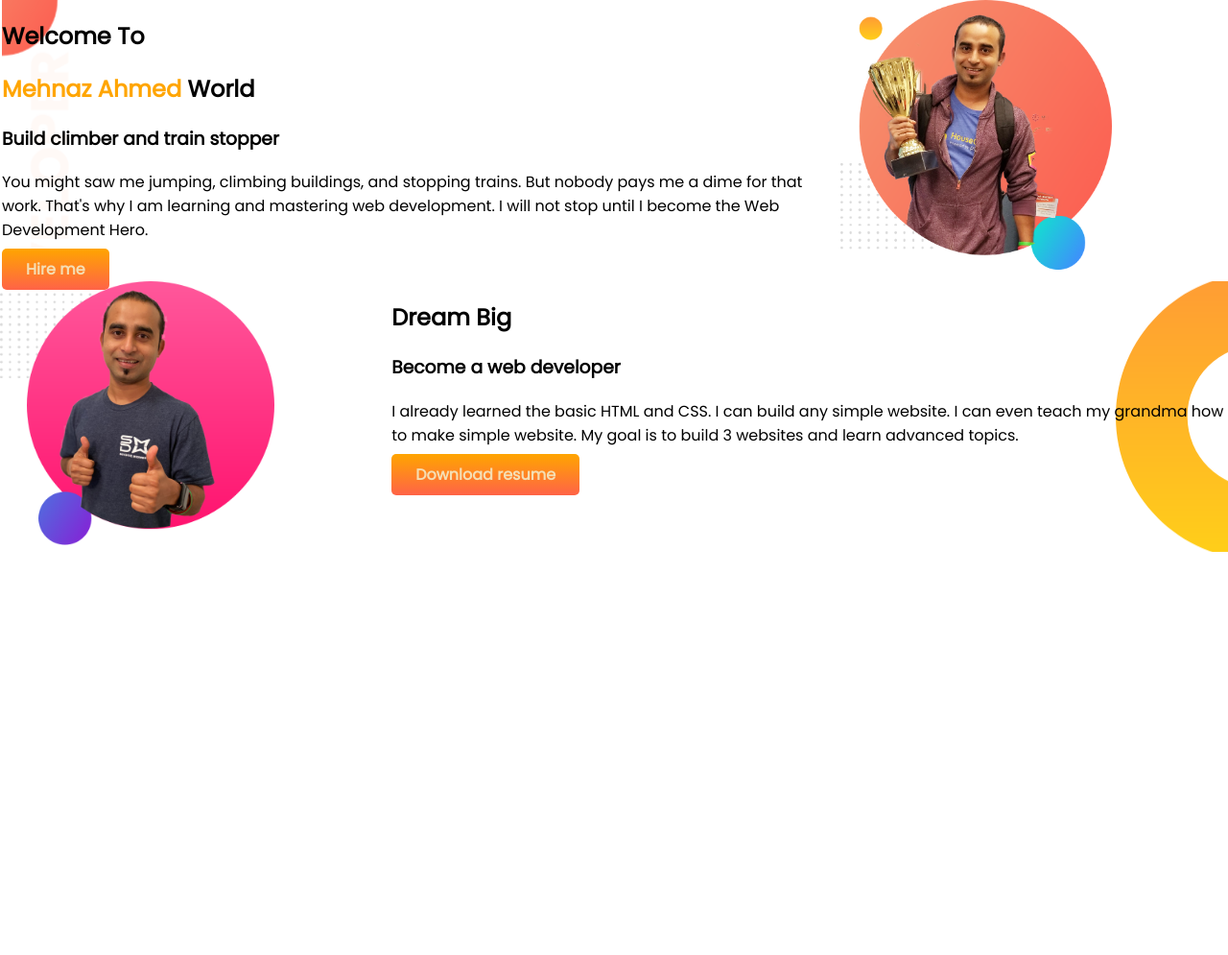
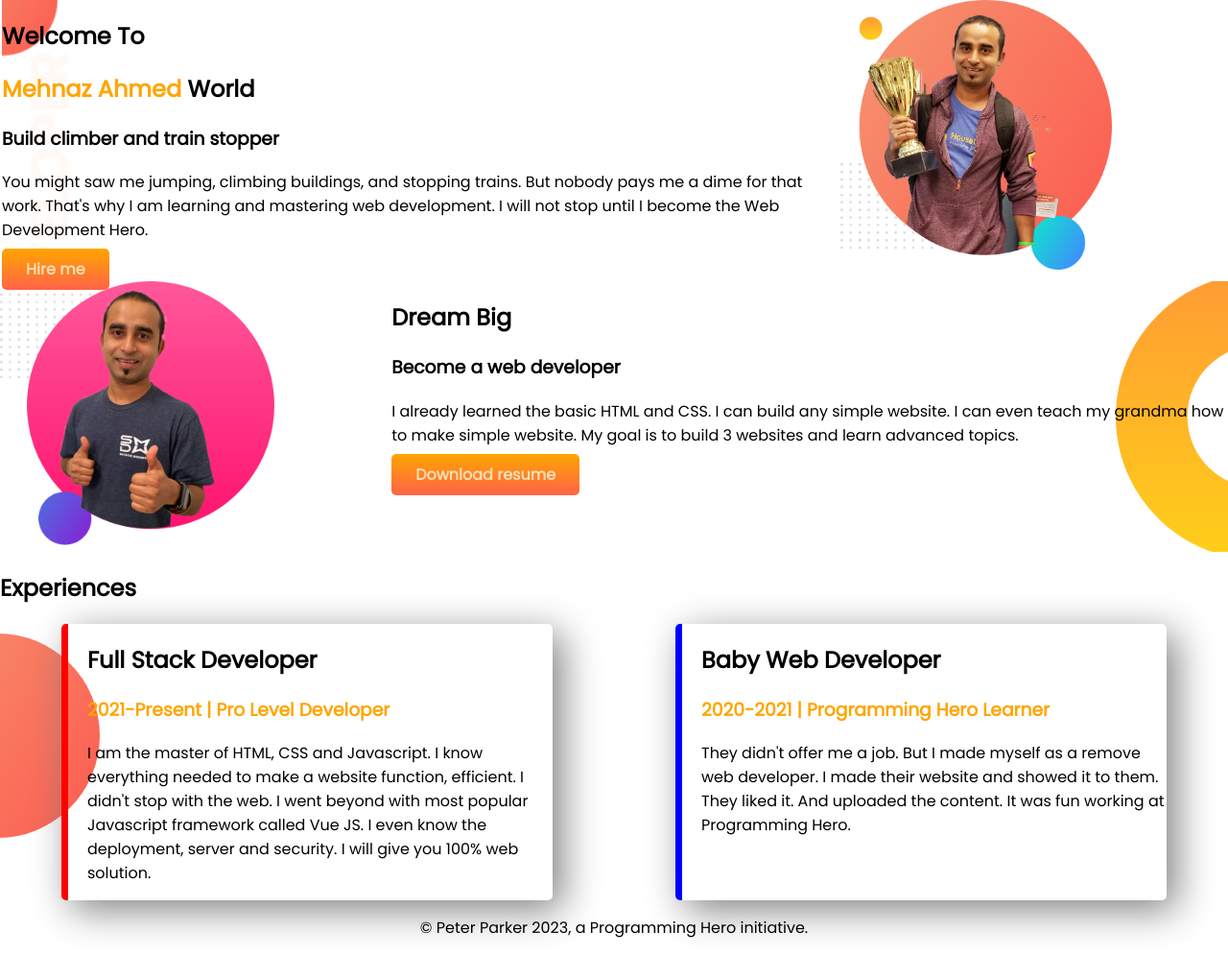
Before and after one commit to Mehnazimu/developer-portfolio, a plain HTML site: page index.html in a window 1280 px wide. Shown: the whole page at 96% size. Before the commit the page ends 800 px from the top, so only its background shows below. Drawn offline with Linux system fonts and the light colour scheme.

Commit message:
styled border

```diff
--- a/index.html
+++ b/index.html
@@ -13,7 +13,7 @@
 </head>
 
 <body>
-    <section class="top-banner">
+    <section class="top-banner flexible-container">
         <div class="half-width">
             <h1>Welcome To</h1>
             <h1><span class="orange-color">Mehnaz Ahmed</span> World</h1>
@@ -28,7 +28,7 @@
 
 
     </section>
-    <section class="dream-big">
+    <section class="dream-big flexible-container">
         <div class="half-width">
             <img src="images/jhankar2.png" alt="">
         </div>
@@ -43,7 +43,32 @@
 
 
     </section>
+    <section class="experience-area">
+        <h1>Experiences</h1>
+        <div class="flexible-container">
+            <div id="full-stack" class="experienc-item">
+                <h2>Full Stack Developer</h2>
+                <h3 class="orange-color">2021-Present | Pro Level Developer</h3>
+                <p>I am the master of HTML, CSS and Javascript. I know everything needed to make a website function,
+                    efficient. I didn't stop with the web. I went beyond with most popular Javascript framework called
+                    Vue
+                    JS. I even know the deployment, server and security. I will give you 100% web solution.</p>
+            </div>
+            <div id="baby-web" class="experienc-item">
+                <h2>Baby Web Developer</h2>
+                <h3 class="orange-color">2020-2021 | Programming Hero Learner</h3>
+                <p>They didn't offer me a job. But I made myself as a remove web developer. I made their website and
+                    showed
+                    it to them. They liked it. And uploaded the content. It was fun working at Programming Hero.</p>
+            </div>
+        </div>
+
+
+    </section>
 
 </body>
+<footer>
+    <p>© Peter Parker 2023, a Programming Hero initiative.</p>
+</footer>
 
 </html>
--- a/style.css
+++ b/style.css
@@ -10,7 +10,7 @@ body {
 
 
 
-section {
+.flexible-container {
     display: flex;
 }
 }
@@ -49,3 +49,30 @@ section {
     background-repeat: no-repeat;
     background-position: right;
 }
+
+.experience-area {
+    background-image: url(images/exp-bg.png);
+    background-repeat: no-repeat;
+    background-position: left;
+}
+
+.experienc-item {
+    box-shadow: 10px 10px 40px gray;
+    width: 40%;
+    margin-left: 5%;
+    border-radius: 5px;
+    margin-right: 5%;
+    padding-left: 20px;
+}
+
+#full-stack {
+    border-left: 7px solid red;
+}
+
+#baby-web {
+    border-left: 7px solid blue;
+}
+
+footer p {
+    text-align: center;
+}
```
